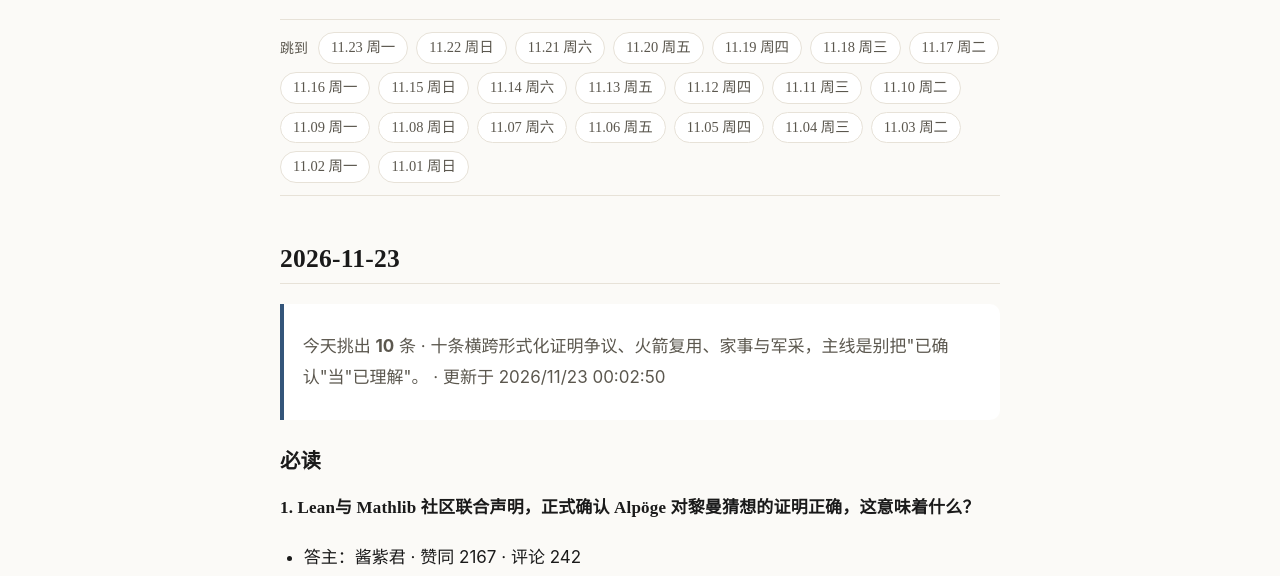
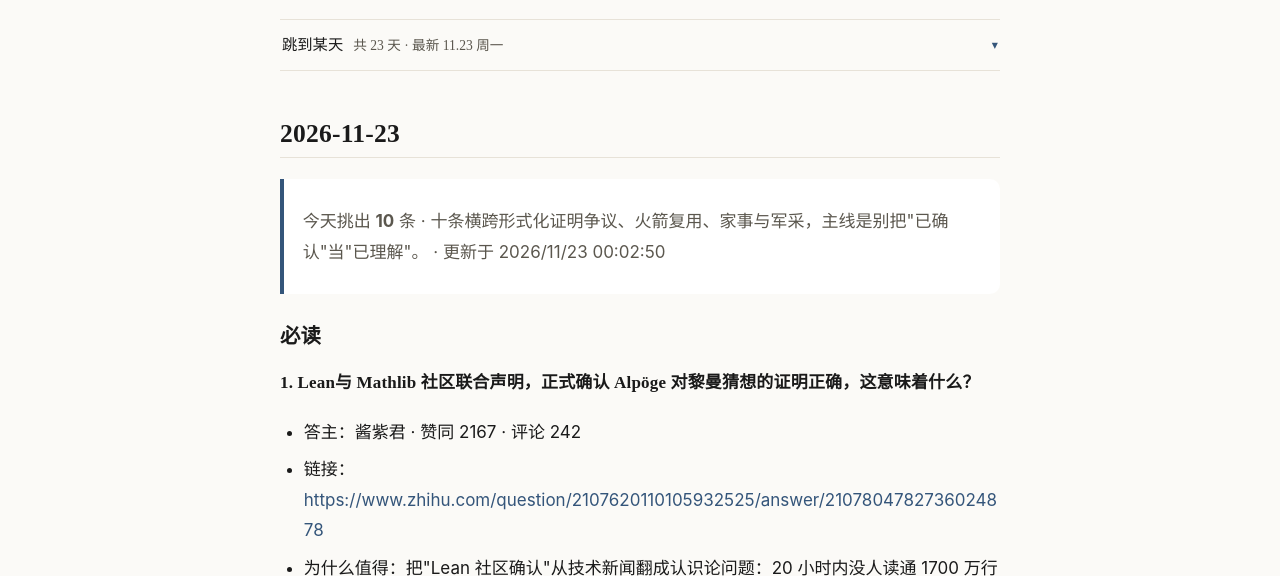
Before and after one commit to BacheLor11/askb-blog, an Astro site: page /resources/zhihu-daily-picks in a window 1280 px wide. Shown: the part 232-808 px from the top of the page. Built offline with nearby package versions, Linux system fonts and the light colour scheme; Astro itself is replaced by a stand-in of ours; some packages are replaced by stand-ins of ours; a web font is replaced by a local one.

Commit message:
feat: 知乎月报日期跳转改为默认折叠，跳转后自动收起
23 天时日期格子会占满首屏：改为 details 折叠，摘要显示「跳到某天 · 共 N 天 · 最新日期」；≤3 天时默认展开；点击日期后平滑滚动并自动收起。

```diff
--- a/src/components/ZhihuMonth.astro
+++ b/src/components/ZhihuMonth.astro
@@ -47,10 +47,15 @@ const others = sorted.filter((m) => m.month !== current);
   </header>
 
   {dates.length > 0 && (
-    <nav class="date-nav" aria-label="按日期跳转">
-      <span class="dn-label">跳到</span>
-      {dates.map((d) => <button type="button" class="chip" data-jump={d}>{labelOf(d)}</button>)}
-    </nav>
+    <details class="date-nav" open={dates.length <= 3}>
+      <summary>
+        <span class="dn-label">跳到某天</span>
+        <span class="dn-hint">共 {dates.length} 天 · 最新 {labelOf(dates[0])}</span>
+      </summary>
+      <div class="dn-chips">
+        {dates.map((d) => <button type="button" class="chip" data-jump={d}>{labelOf(d)}</button>)}
+      </div>
+    </details>
   )}
 
   <div class="prose zh-body">
@@ -85,6 +90,8 @@ const others = sorted.filter((m) => m.month !== current);
       const target = id ? document.getElementById(id) : null;
       if (!target) return;
       target.scrollIntoView({ behavior: 'smooth', block: 'start' });
+      // 跳完自动收起，别让日期格子挡在正文前面
+      el.closest('details')?.removeAttribute('open');
     });
   });
 </script>
@@ -107,22 +114,51 @@ const others = sorted.filter((m) => m.month !== current);
   .zh-head .sub { margin: 0; color: var(--ink-soft); font-size: 0.92rem; }
   .zh-head .sub strong { color: var(--accent); }
 
-  /* 日期跳转条 */
+  /* 日期跳转（默认折叠，点开才是完整日期格子） */
   .date-nav {
-    display: flex;
-    flex-wrap: wrap;
-    align-items: center;
-    gap: 8px;
-    padding: 12px 0;
-    margin: 0 0 8px;
+    margin: 0 0 10px;
     border-top: 1px solid var(--border);
     border-bottom: 1px solid var(--border);
   }
+  .date-nav > summary {
+    display: flex;
+    align-items: baseline;
+    gap: 10px;
+    padding: 11px 2px;
+    cursor: pointer;
+    list-style: none;
+    user-select: none;
+    font-family: var(--font-serif);
+  }
+  .date-nav > summary::-webkit-details-marker { display: none; }
+  .date-nav > summary::after {
+    content: "▾";
+    margin-left: auto;
+    align-self: center;
+    font-size: 0.72rem;
+    color: var(--accent);
+    transition: transform 0.2s ease;
+  }
+  .date-nav[open] > summary::after { transform: rotate(180deg); }
+  .date-nav > summary:hover .dn-label { color: var(--accent); }
   .dn-label {
-    font-family: var(--font-serif);
-    font-size: 0.82rem;
+    font-size: 0.9rem;
+    color: var(--ink);
+    transition: color 0.15s ease;
+  }
+  .dn-hint {
+    font-size: 0.8rem;
     color: var(--ink-soft);
-    margin-right: 2px;
+    min-width: 0;
+    overflow: hidden;
+    text-overflow: ellipsis;
+    white-space: nowrap;
+  }
+  .dn-chips {
+    display: flex;
+    flex-wrap: wrap;
+    gap: 8px;
+    padding: 2px 0 14px;
   }
   .chip {
     display: inline-block;
```
